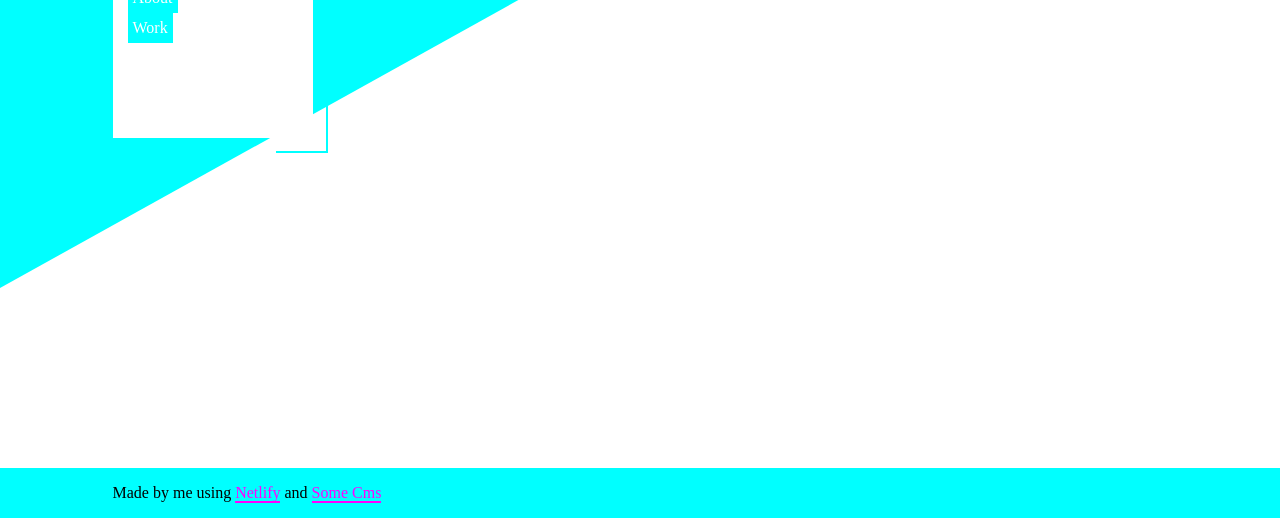
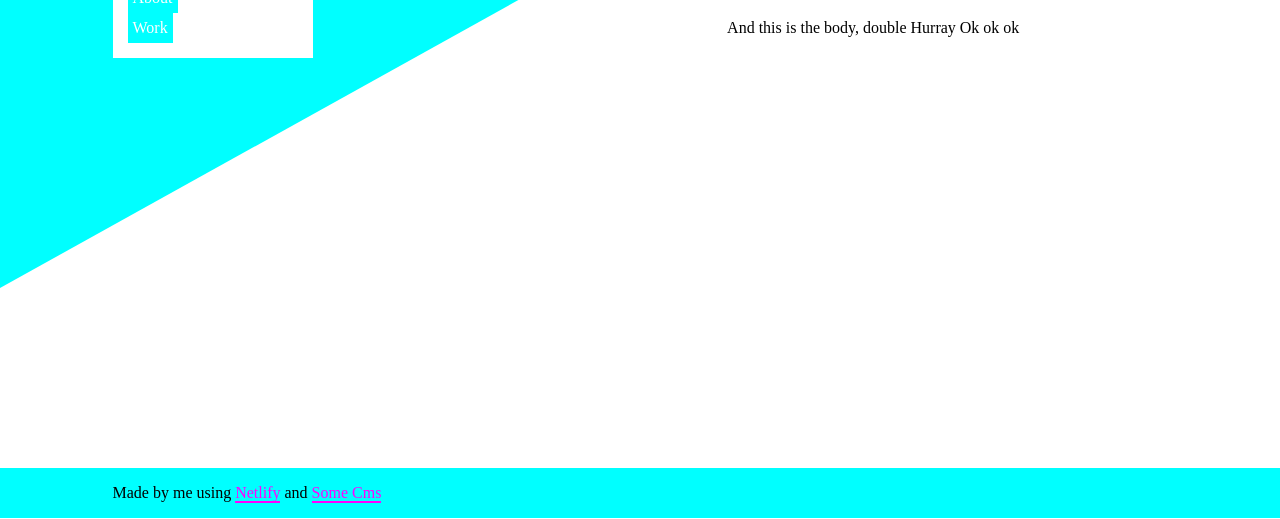
Before and after one commit to jnr-mader/gatsby-by-junior, a Gatsby site: page /about in a window 1280 px wide. Shown: the part 281-800 px from the top of the page. Built offline with nearby package versions, Linux system fonts and the light colour scheme; Gatsby itself is replaced by a stand-in of ours; a web font is replaced by a local one.

Commit message:
css and page format adjusted

```diff
--- a/src/components/navigation/style.module.scss
+++ b/src/components/navigation/style.module.scss
@@ -3,7 +3,6 @@
     margin: 150px 0 0;
     padding: 15px;
     width: 200px;
-    height: 200px;
     background-color: #fff;
     box-sizing: border-box;
     z-index: 1;
--- a/src/pages/about/index.js
+++ b/src/pages/about/index.js
@@ -11,6 +11,7 @@ const AboutPage = ({data}) => {
             <h1>hello :{data.site.siteMetadata.title}</h1>
             <h1>{AboutYaml.title}</h1>
             <h1>{AboutYaml.intro}</h1>
+            <div>{AboutYaml.body}</div>
         </main>
     </Layout>
   )
```
